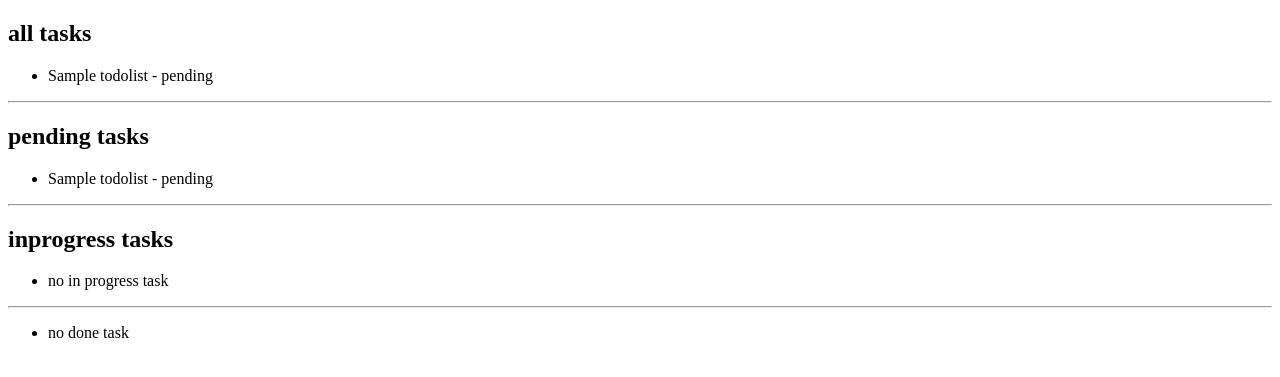
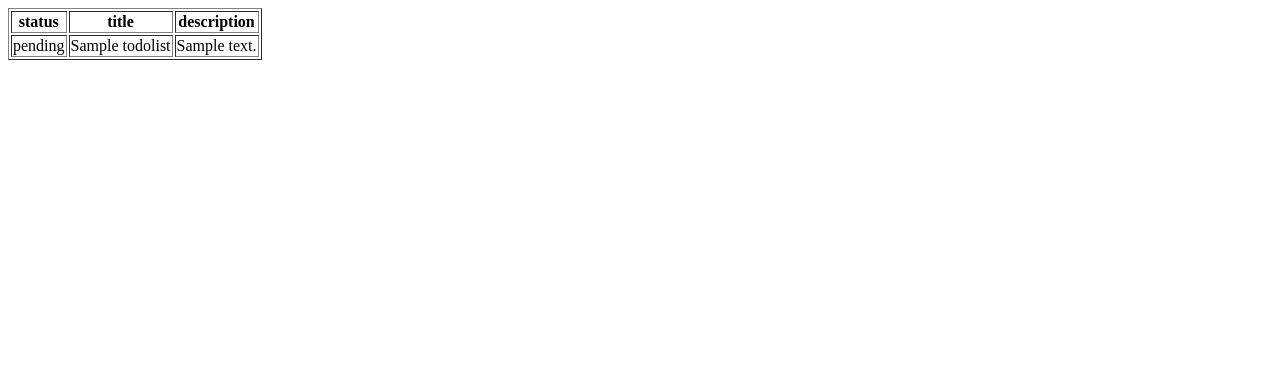
Before and after one commit to parsa6890/django-todo, a Django app: page / in a window 1280 px wide. Shown: the top 377 px of the page. Run offline with Django 5.2, Linux system fonts and the light colour scheme; tables that the repository leaves empty hold one stand-in row (values such as "Sample post").

Commit message:
refactor: replace static queries with dynamic grouped queryset

```diff
--- a/todo/templates/todo/index.html
+++ b/todo/templates/todo/index.html
@@ -6,40 +6,22 @@
 </head>
 <body>
 
-	<h2>all tasks</h2>
-	<ul>
-		{% for task in all_list %}
-			<li>{{ task.title }} - {{ task.status }}</li>
-		{% empty %}
-			<li>no task here</li>
-		{% endfor %}
-	</ul>
-	<hr>
-	<h2>pending tasks</h2>
-	<ul>
-		{% for task in pending_list %}
-			<li>{{ task.title }} - {{ task.status }}</li>
-		{% empty %}
-			<li>no pending task</li>
-		{% endfor %}
-	</ul>
-	<hr>
-	<h2>inprogress tasks</h2>
-	<ul>
-		{% for task in inprogress_list %}
-			<li>{{ task.title }} -{{ task.status }}</li>
-		{% empty %}
-			<li>no in progress task</li>
-		{% endfor %}
-	</ul>
-	<hr>
-	<ul>
-		{% for task in done_list %}
-			<li>{{ task.title }} - {{ task.status }}</li>
-		{% empty %}
-			<li>no done task</li>
-		{% endfor %}
-	</ul>
+			<table border="1">
+				<tr>
+					<th>status</th>
+					<th>title</th>
+					<th>description</th>
+				</tr>
+					{% for status, tasks in grouped_todos.items %}
+						{% for task in tasks %}
+							<tr>
+								<td>{{ status }}</td>
+								<td>{{ task.title }}</td>
+								<td>{{ task.description }}</td>
+							</tr>
+						{% endfor %}
+					{% endfor %}
+			</table>
 
 </body>
 </html>
--- a/todo/views.py
+++ b/todo/views.py
@@ -3,15 +3,22 @@ from django.http import HttpResponse
 from .models import TodoList
 
 
+STATUS_CHOICES = ['pending', 'in_progress', 'done']
+
 def todo_view(request):
 	all_list = TodoList.objects.all()
-	pending_list= TodoList.objects.filter(status='pending')
-	inprogress_list= TodoList.objects.filter(status='in_progress')
-	done_list= TodoList.objects.filter(status='done')
+	# pending_list= TodoList.objects.filter(status='pending')
+	# inprogress_list= TodoList.objects.filter(status='in_progress')
+	# done_list= TodoList.objects.filter(status='done')
+	grouped_todos = {
+		status : all_list.filter(status=status)
+				for status in STATUS_CHOICES
+	}
 	context={
-		'all_list': all_list,
-		'pending_list': pending_list,
-		'inprogress_list': inprogress_list,
-		'done_list': done_list,
+		# 'all_list': all_list,
+		# 'pending_list': pending_list,
+		# 'inprogress_list': inprogress_list,
+		# 'done_list': done_list,
+		'grouped_todos': grouped_todos
 	}
 	return render(request, 'todo/index.html', context)
```
